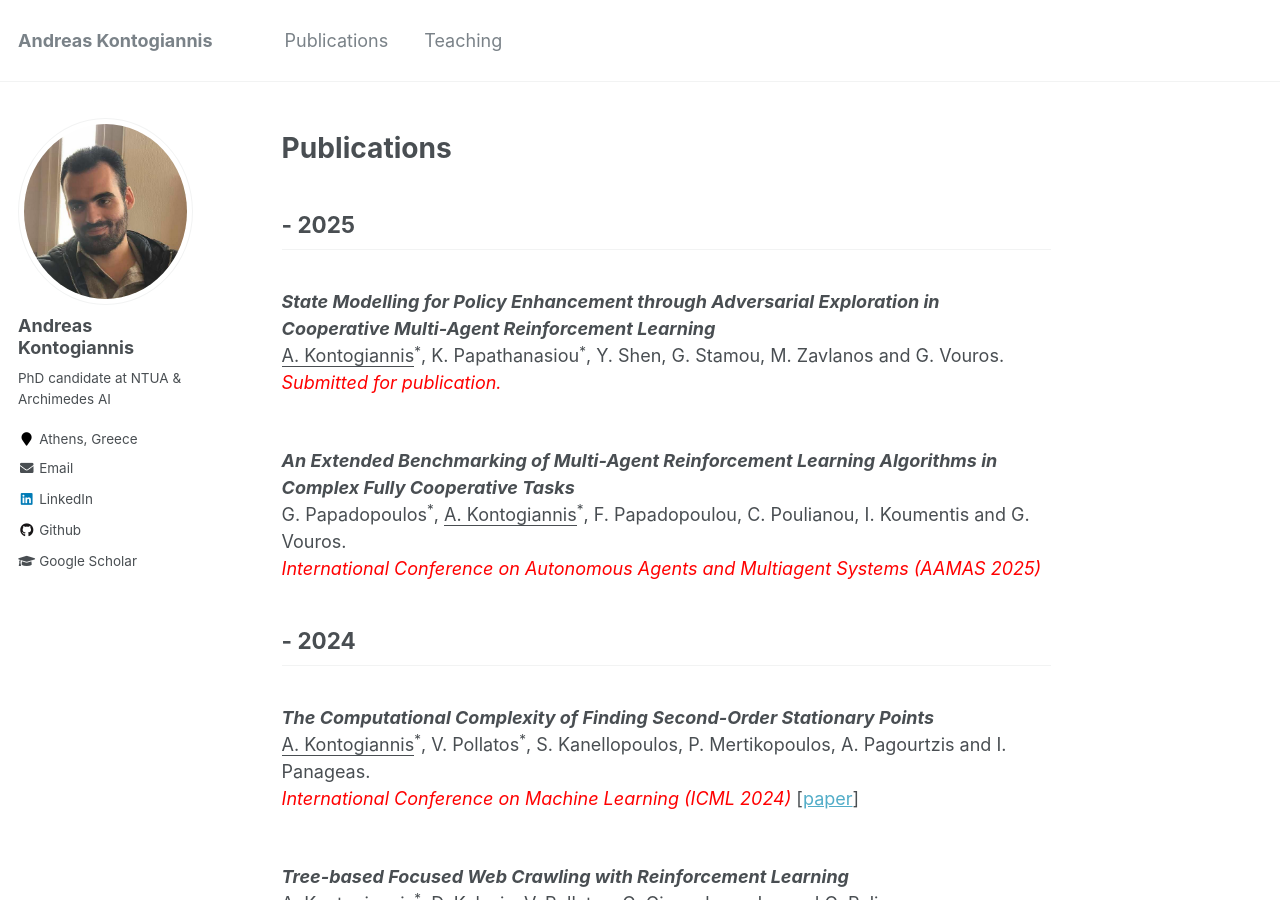
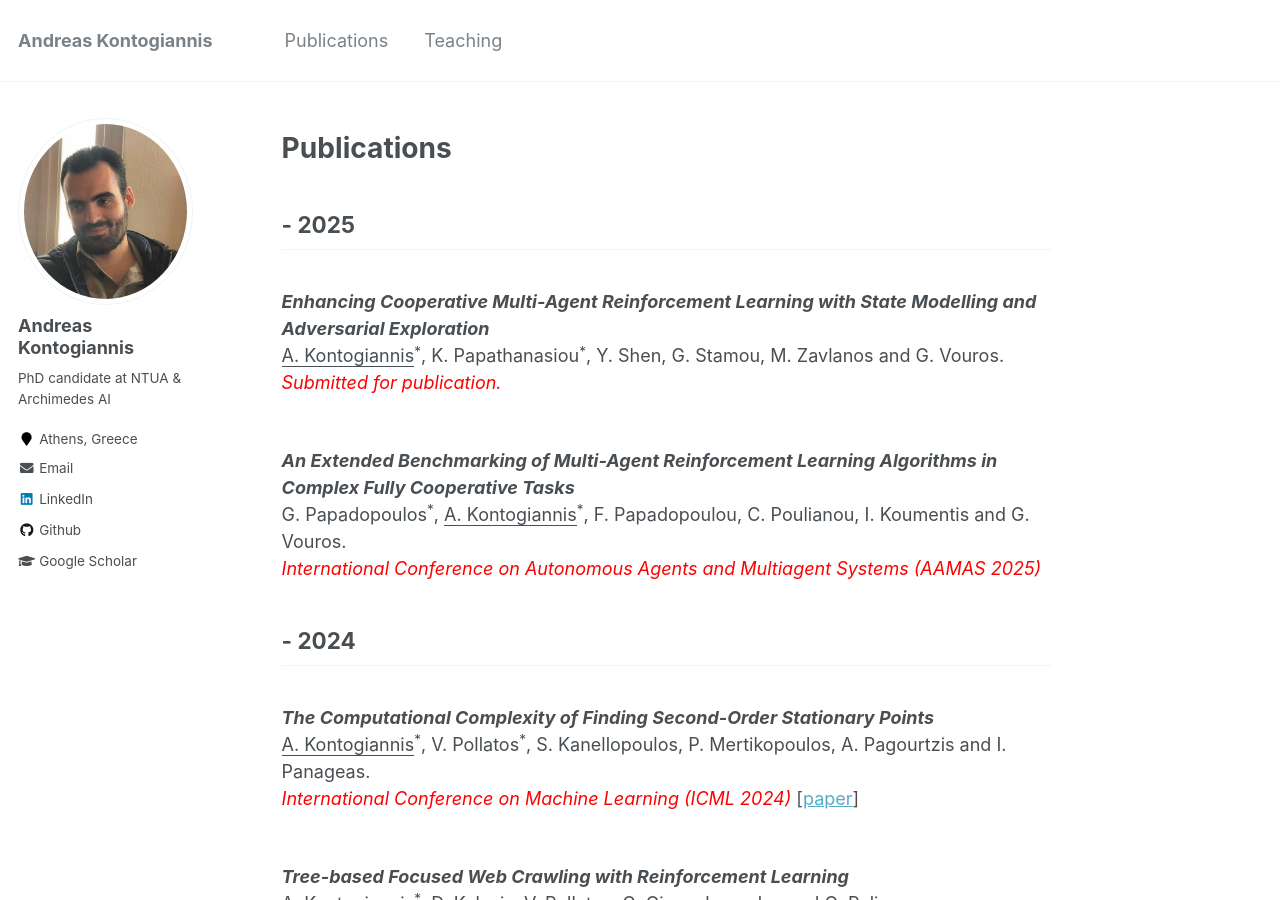
Before and after one commit to ddaedalus/ddaedalus.github.io, a Jekyll site: the page built from _pages/publications.md, in a window 1280 px wide and 900 px high. Built offline with Jekyll 4.4.1, drawn with Linux system fonts in a browser that asks for light colours.

Commit message:
Update publications.md

```diff
--- a/_pages/publications.md
+++ b/_pages/publications.md
@@ -11,7 +11,7 @@ redirect_from:
 
 ## - 2025
 <br/>
-<i><b> State Modelling for Policy Enhancement through Adversarial Exploration in Cooperative Multi-Agent Reinforcement Learning </b> </i>
+<i><b> Enhancing Cooperative Multi-Agent Reinforcement Learning with State Modelling and Adversarial Exploration  </b> </i>
 <br/>
 <u>A. Kontogiannis</u><sup>*</sup>, K. Papathanasiou<sup>*</sup>, Y. Shen, G. Stamou, M. Zavlanos and G. Vouros.
 <br/>
```
